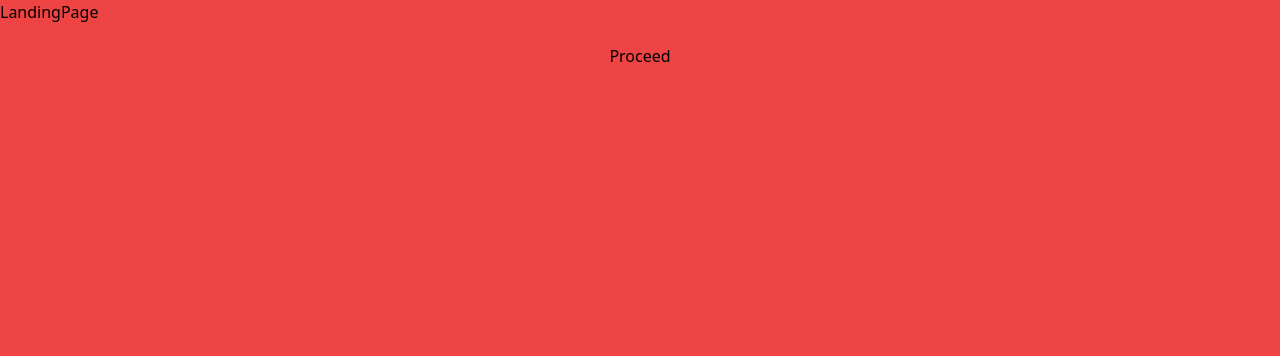
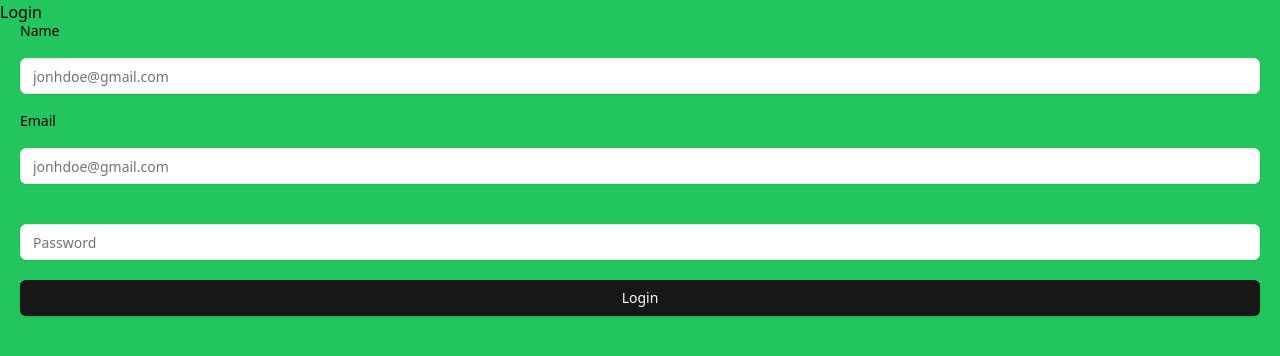
Before and after one commit to TheGreatL/Student-Platform, a React (Vite) app: page /auth/login in a window 1280 px wide. Before the commit this address led to /. Shown: the top 356 px of the page. Built offline with nearby package versions, Linux system fonts and the light colour scheme.

Commit message:
With Animation

```diff
--- a/src/App.jsx
+++ b/src/App.jsx
@@ -4,6 +4,7 @@ import UserLayout from "./pages/UserLayout";
 import LandingPage from "./pages/LandingPage";
 
 import HomePage from "./pages/HomePage";
+import LoginPage from "./pages/auth/LoginPage";
 
 export default function App() {
   return (
@@ -12,6 +13,7 @@ export default function App() {
       <Route path="/" element={<UserLayout />}>
         <Route path="home" element={<HomePage />} />
       </Route>
+      <Route path="/auth/login" element={<LoginPage />} />
       <Route path="*" element={<NotPage />} />
     </Routes>
   );
--- a/src/components/Header.jsx
+++ b/src/components/Header.jsx
@@ -1,3 +1,4 @@
+import { Link } from "react-router";
 import NavigationBar from "./NavigationBar";
 import Search from "./Search";
 import { Button } from "./ui/button";
@@ -8,7 +9,7 @@ export default function Header() {
       <section className="flex gap-2 p-3">
         <Button>Logo</Button>
         <Search />
-        <Button>Avatar</Button>
+        <Link to="/auth/login">Avatar</Link>
       </section>
       <NavigationBar />
     </header>
--- a/src/components/PostCard.jsx
+++ b/src/components/PostCard.jsx
@@ -6,19 +6,27 @@ import {
   CardTitle,
 } from "@/components/ui/card";
 import PropTypes from "prop-types";
+import { motion } from "framer-motion";
 export default function PostCard({ cardData }) {
   return (
-    <Card className="w-[15rem] break-words lg:w-[35rem]">
+    <motion.div
+      className="w-[15rem] break-words lg:w-[35rem]" // Card's classes stay the same
+      initial={{ opacity: 0, y: -50 }} // Start above the screen with 0 opacity
+      animate={{ opacity: 1, y: 0 }} // Fall to its final position
+      exit={{ opacity: 0, y: 50 }} // Fall out to the bottom
+    >
+      <Card>
         <CardHeader>
           <CardTitle>{cardData.PostTitle}</CardTitle>
           <CardDescription>
-          <p> {cardData.PostAuthor}</p>
+            <p>{cardData.PostAuthor}</p>
           </CardDescription>
         </CardHeader>
         <CardContent>
           <p>{cardData.PostContent}</p>
         </CardContent>
       </Card>
+    </motion.div>
   );
 }
 PostCard.propTypes = {
--- a/src/hooks/useFetch.js
+++ b/src/hooks/useFetch.js
@@ -29,7 +29,7 @@ const useFetch = (table, select = "", defaultData = []) => {
         { event: "*", schema: "public", table: table },
         (payload) => {
           console.log("Change Received", payload);
-          fetchData();
+          setData((prevData) => [...prevData, payload.new]);
         },
       )
       .subscribe();
--- a/src/pages/NotPage.jsx
+++ b/src/pages/NotPage.jsx
@@ -4,8 +4,13 @@ import { useNavigate } from "react-router";
 export default function NotPage() {
   const navgate = useNavigate();
   useEffect(() => {
-    console.log("navigate");
-    navgate("/", { replace: true });
+    const timeout = setTimeout(() => {
+      navgate("/", { replace: true });
+    }, 1500);
+
+    return {
+      timeout,
+    };
   }, [navgate]);
   return <div>NotPage</div>;
 }
--- /dev/null
+++ b/src/pages/auth/LoginPage.jsx
@@ -0,0 +1,83 @@
+import { Button } from "@/components/ui/button";
+import { Input } from "@/components/ui/input";
+import { Label } from "@/components/ui/label";
+import usePost from "@/hooks/usePost";
+import supabase from "@/utils/supabase";
+import { useEffect, useState } from "react";
+
+import { useForm } from "react-hook-form";
+
+export default function LoginPage() {
+  const [data, setData] = useState(null);
+  const {
+    register,
+    formState: { errors },
+    handleSubmit,
+  } = useForm({
+    defaultValues: {
+      ["display name"]: "",
+      email: "",
+      password: "",
+    },
+  });
+
+  useEffect(() => {
+    if (data === null) return;
+
+    const signUp = async () => {
+      const { data: fetchData, error } = await supabase.auth.signUp(data);
+      console.log(fetchData, error);
+    };
+    signUp();
+  }, [data]);
+  const onFormLoginSubmit = async (data) => {
+    setData(data);
+    console.log(data);
+  };
+  return (
+    <main className="flex h-screen flex-col overflow-auto bg-green-500">
+      <h1>Login</h1>
+      <form
+        onSubmit={handleSubmit(onFormLoginSubmit)}
+        className="flex flex-col gap-5 px-5"
+      >
+        {" "}
+        <div className="flex flex-col gap-5">
+          <Label htmlFor="post-title" className="w-[10rem]">
+            Name
+          </Label>
+          <Input
+            id="Name"
+            placeholder="jonhdoe@gmail.com"
+            className="bg-white"
+            {...register("Name", { required: "Name is required" })}
+          />
+          {errors.Name && <p>{errors.Name.message}</p>}
+        </div>
+        <div className="flex flex-col gap-5">
+          <Label htmlFor="post-title" className="w-[10rem]">
+            Email
+          </Label>
+          <Input
+            id="email"
+            placeholder="jonhdoe@gmail.com"
+            className="bg-white"
+            {...register("email", { required: "email is required" })}
+          />
+          {errors.email && <p>{errors.email.message}</p>}
+        </div>
+        <div className="flex flex-col gap-5">
+          <Label htmlFor="post-content" className="flex-1 text-left"></Label>
+          <Input
+            id="password"
+            placeholder="Password"
+            className="bg-white"
+            {...register("password", { required: "password is required" })}
+          />
+          {errors.password && <p>{errors.password.message}</p>}
+        </div>
+        <Button type="submit">Login</Button>
+      </form>
+    </main>
+  );
+}
```
Lines whose indentation alone changed are shown as unchanged.
